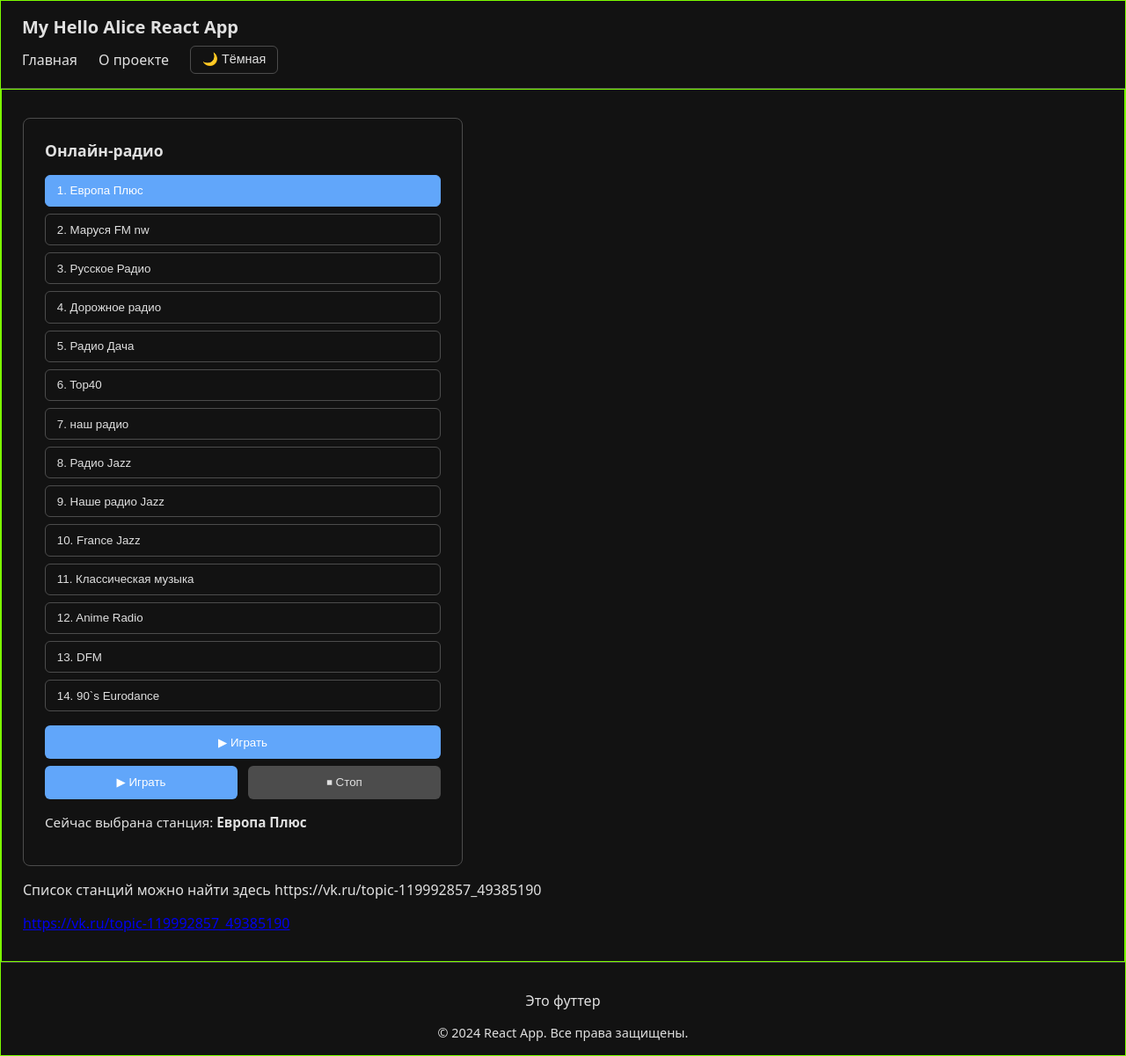
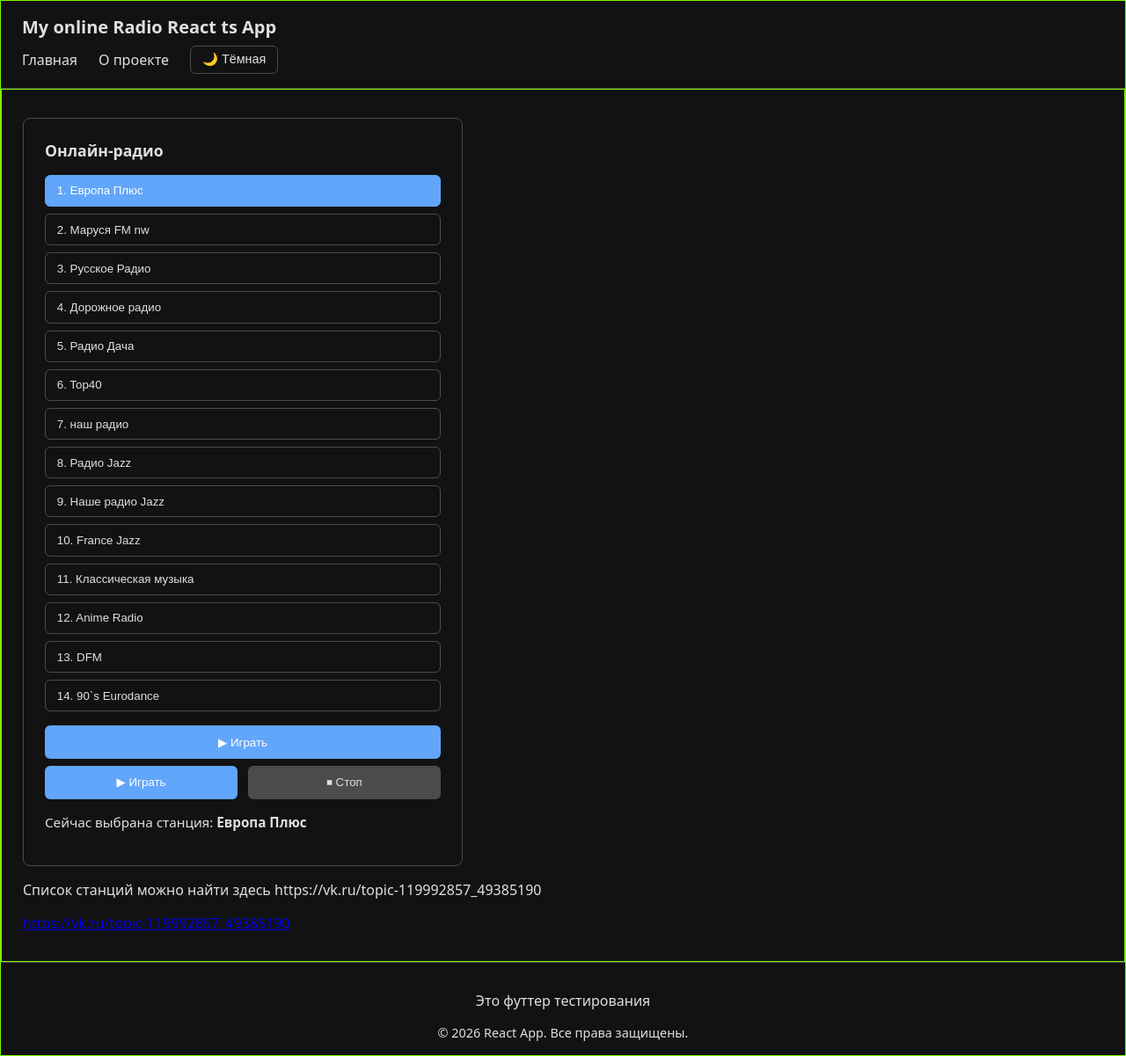
Before and after one commit to mindfling/Alice-vite-react-ts, a React (Vite) app: page / in a window 1280 px wide. Shown: the whole page at 88% size. Built offline with nearby package versions, Linux system fonts and the light colour scheme.

Commit message:
some fix

```diff
--- a/src/components/Footer/Footer.tsx
+++ b/src/components/Footer/Footer.tsx
@@ -3,8 +3,8 @@ import styles from "./Footer.module.scss";
 export const Footer = () => {
   return (
     <footer className={styles.footer}>
-      <p className="text">Это футтер</p>
-      <p className={styles.copyright}>© 2024 React App. Все права защищены.</p>
+      <p className="text">Это футтер тестирования</p>
+      <p className={styles.copyright}>© 2026 React App. Все права защищены.</p>
     </footer>
   );
 };
--- a/src/components/Header/Header.tsx
+++ b/src/components/Header/Header.tsx
@@ -9,7 +9,7 @@ import {
 } from "../../utils/theme";
 
 export const Header = () => {
-  const [theme, setThemeState] = useState<ThemeName>('light');
+  const [theme, setThemeState] = useState<ThemeName>("light");
 
   useEffect(() => {
     setThemeState(getCurrentTheme());
@@ -27,13 +27,29 @@ export const Header = () => {
 
   return (
     <header className={styles.header}>
-      <h1 className={styles.title}>My Hello Alice React App</h1>
+      <h1 className={styles.title}>My online Radio React ts App</h1>
       <nav className={styles.nav}>
-        <a href="#" className={styles.link}>Главная</a>
+        <a
+          href="#"
+          className={styles.link}
+          title="Вернуться на Главную страницу проекта"
+        >
+          Главная
+        </a>
 
-        <a href="#" className={styles.link}>О проекте</a>
+        <a
+          href="#"
+          className={styles.link}
+          title="Просмотреть информацию О проекте"
+        >
+          О проекте
+        </a>
 
-        <button onClick={toggleTheme} className={styles.toggleBtn}>
+        <button
+          onClick={toggleTheme}
+          className={styles.toggleBtn}
+          title={`Переключиться на ${theme === "dark" ? "Светлую" : "Тёмную"} тему оформления`}
+        >
           {theme === "light" ? "☀️ Светлая" : "🌙 Тёмная"}
         </button>
       </nav>
```
